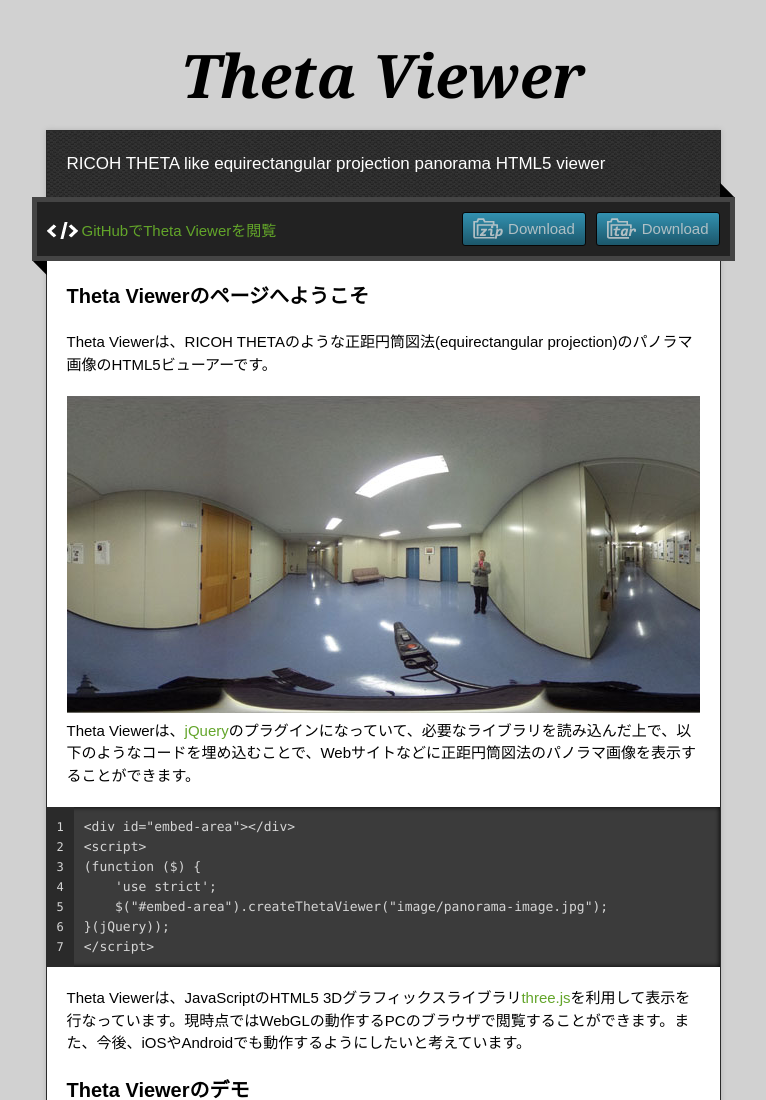
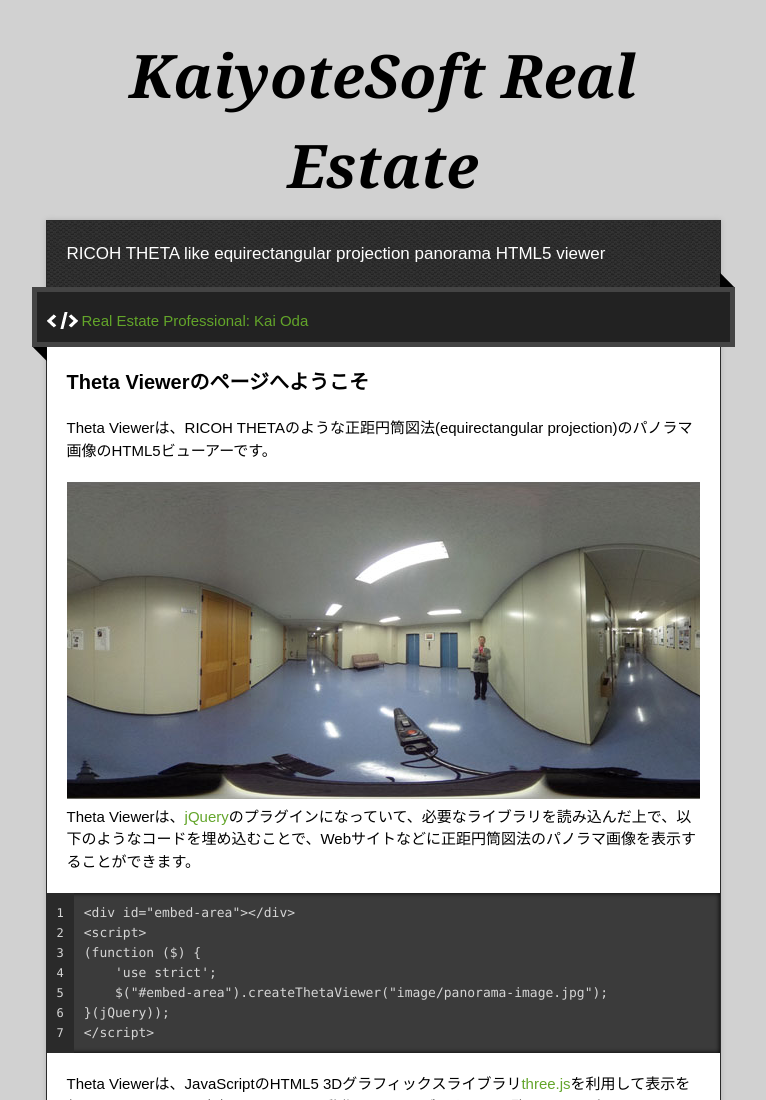
Before and after one commit to KaiyoteSoft/realEstate, a plain HTML site: page index.html in a window 1280 px wide. Shown: the top 1100 px of the page, without its empty margins (257-1023 px from the left). Drawn offline with nearby package versions, Linux system fonts and the light colour scheme.

Commit message:
edited index.html

```diff
--- a/index.html
+++ b/index.html
@@ -22,16 +22,16 @@
 
   <div class="wrapper">
     <header>
-      <h1 class="title">Theta Viewer</h1>
+      <h1 class="title">KaiyoteSoft Real Estate</h1>
     </header>
     <div id="container">
       <p class="tagline">RICOH THETA like equirectangular projection panorama HTML5 viewer</p>
       <div id="main" role="main">
         <div class="download-bar">
         <div class="inner">
-          <a href="https://github.com/akokubo/ThetaViewer/tarball/master" class="download-button tar"><span>Download</span></a>
-          <a href="https://github.com/akokubo/ThetaViewer/zipball/master" class="download-button zip"><span>Download</span></a>
-          <a href="https://github.com/akokubo/ThetaViewer" class="code">GitHubでTheta Viewerを閲覧</a>
+          <!-- <a href="https://github.com/akokubo/ThetaViewer/tarball/master" class="download-button tar"><span>Download</span></a>
+          <a href="https://github.com/akokubo/ThetaViewer/zipball/master" class="download-button zip"><span>Download</span></a> -->
+          <a href="https://github.com/akokubo/ThetaViewer" class="code">Real Estate Professional: Kai Oda</a>
         </div>
         <span class="blc"></span><span class="trc"></span>
         </div>
```
